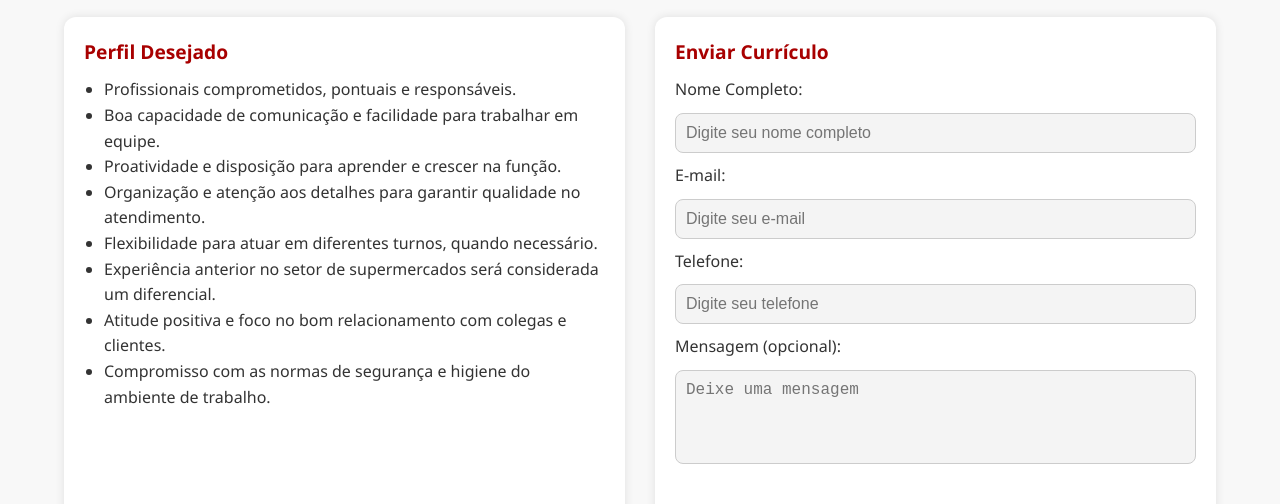
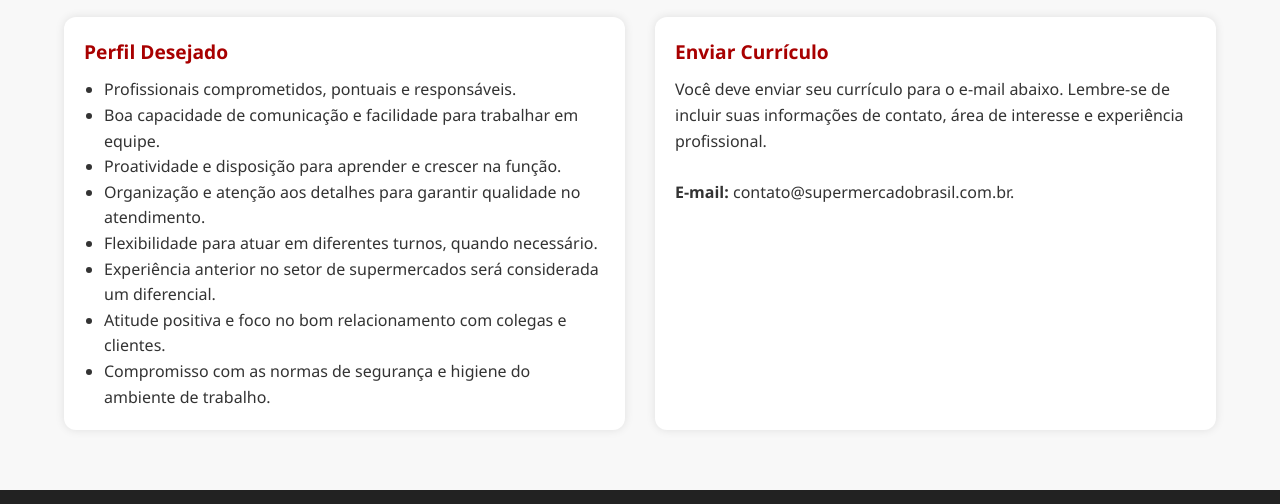
Before and after one commit to ibusquim/Projeto1, a plain HTML site: page trabalhe-conosco.html in a window 1280 px wide. Shown: the part 287-791 px from the top of the page. Drawn offline with Linux system fonts and the light colour scheme.

Commit message:
Update trabalhe-conosco.html

```diff
--- a/trabalhe-conosco.html
+++ b/trabalhe-conosco.html
@@ -43,21 +43,9 @@
 
       <div class="bloco-form">
         <h3>Enviar Currículo</h3>
-        <form>
-          <label for="nome">Nome Completo:</label><br>
-          <input type="text" id="nome" name="nome" placeholder="Digite seu nome completo"><br>
-
-          <label for="email">E-mail:</label><br>
-          <input type="email" id="email" name="email" placeholder="Digite seu e-mail"><br>
-
-          <label for="telefone">Telefone:</label><br>
-          <input type="tel" id="telefone" name="telefone" placeholder="Digite seu telefone"><br>
-
-          <label for="mensagem">Mensagem (opcional):</label><br>
-          <textarea id="mensagem" name="mensagem" rows="4" placeholder="Deixe uma mensagem"></textarea><br><br>
-
-          <button type="button">Enviar</button>
-        </form>
+          <p>Você deve enviar seu currículo para o e-mail abaixo. Lembre-se de incluir suas informações de contato, área de interesse e experiência profissional.</p>
+          <br>
+          <p><strong>E-mail:</strong> contato@supermercadobrasil.com.br.</p>
       </div>
     </section>
   </main>
```
